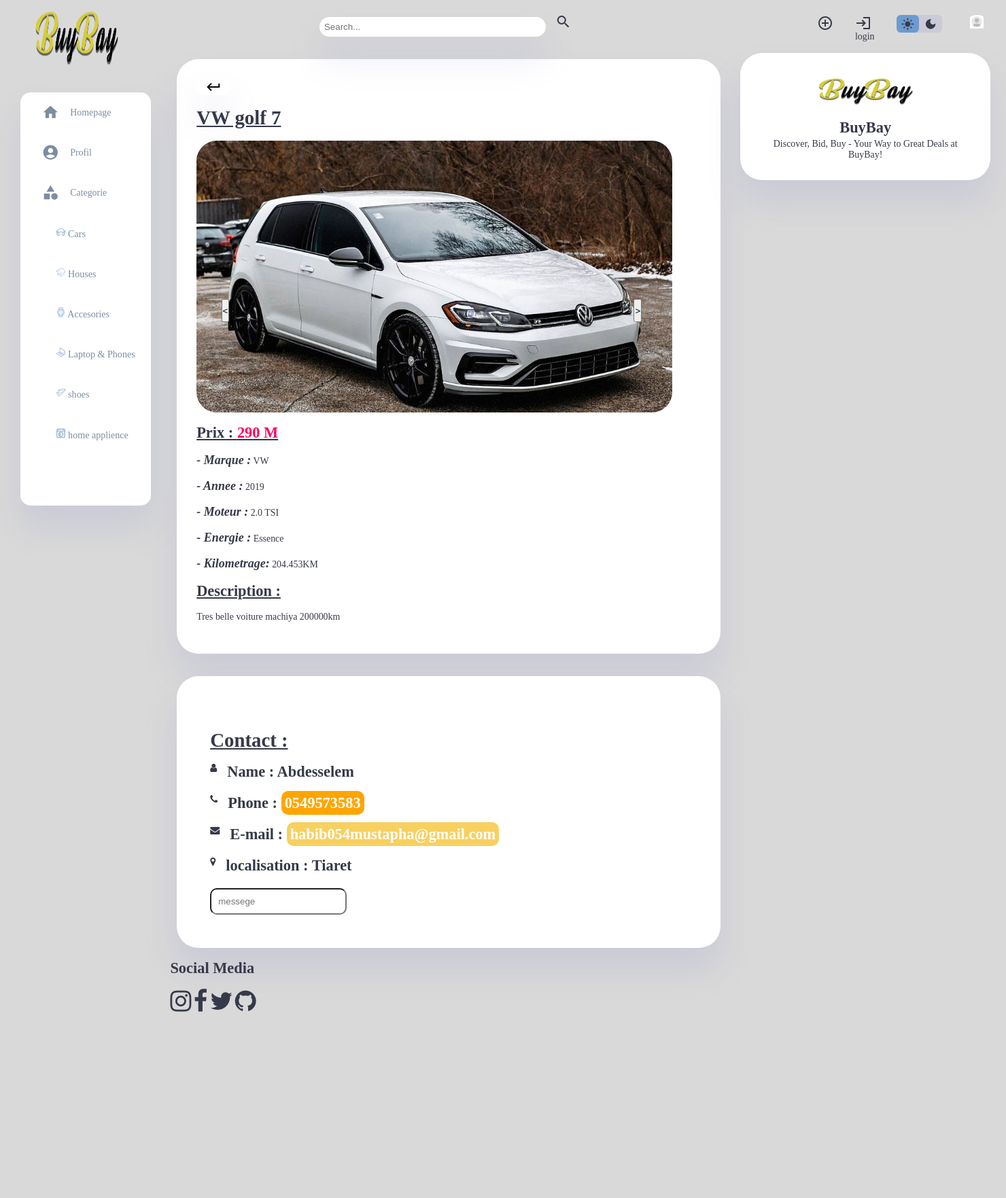
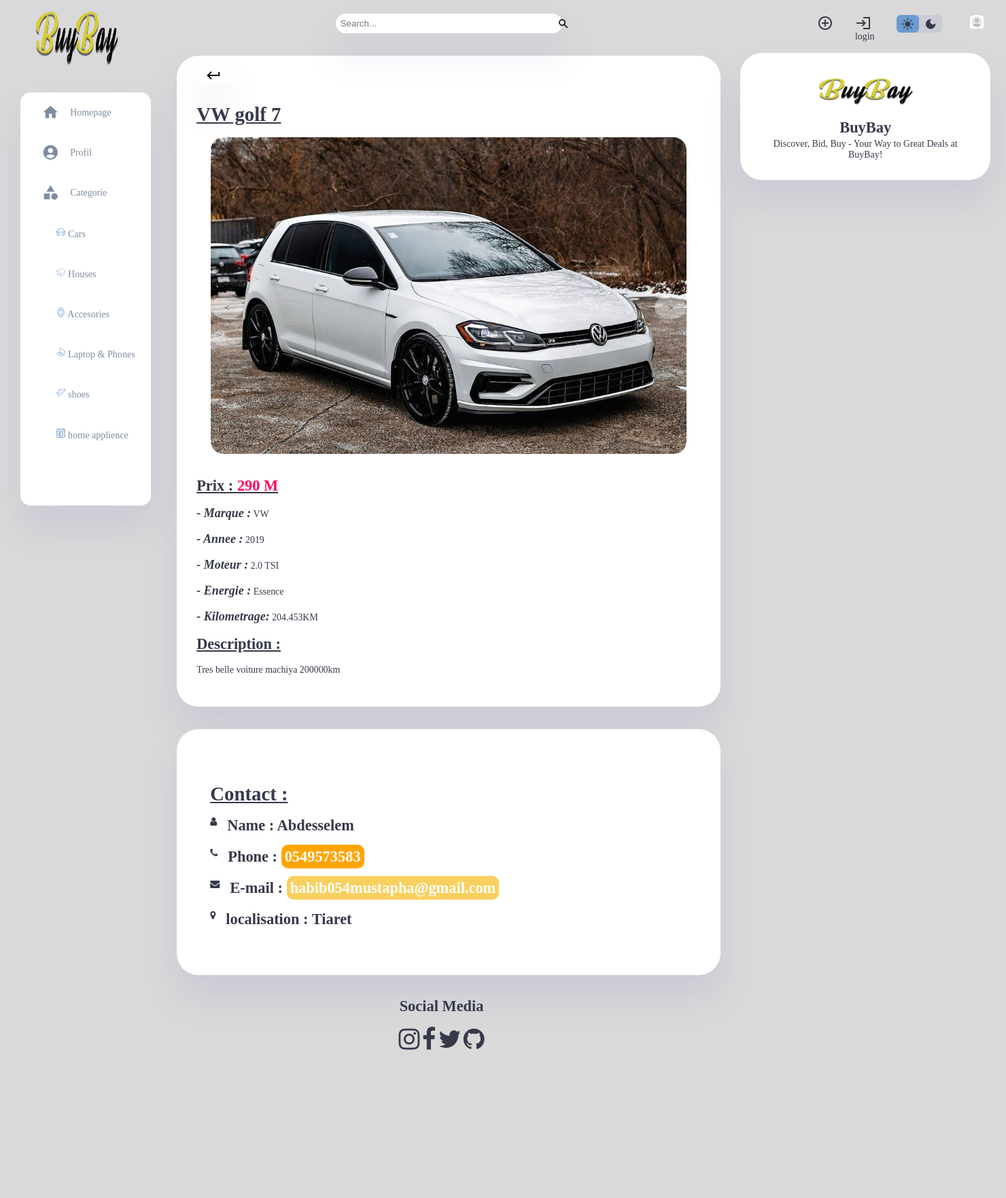
Before and after one commit to Habib1258/Buybay, a Django app: page /it.html in a window 1480 px wide. Shown: the whole page at 68% size. Before the commit the page ends 1489 px from the top, so only its background shows below. Run offline with Django 5.2, Linux system fonts and the light colour scheme; some web fonts are replaced.

Commit message:
new changes

```diff
--- a/buybay_logic/static/JS/index.js
+++ b/buybay_logic/static/JS/index.js
@@ -53,3 +53,21 @@
     }
   }
 }
+
+
+let slideIndex = 0;
+showSlide(slideIndex);
+
+function moveSlide(n) {
+  showSlide(slideIndex += n);
+}
+
+function showSlide(n) {
+  let slides = document.querySelectorAll(".slides img");
+  if (n >= slides.length) {slideIndex = 0}
+  if (n < 0) {slideIndex = slides.length - 1}
+  for (let i = 0; i < slides.length; i++) {
+    slides[i].style.display = "none";
+  }
+  slides[slideIndex].style.display = "flex";
+}
--- a/buybay_logic/static/css/item.css
+++ b/buybay_logic/static/css/item.css
@@ -16,6 +16,8 @@
     --card-border-radius: 2rem;
     --border-radius-1: 0.4rem;
     --border-radius-2: 1.2rem;
+    --border-radius-3: 50%;
+    --border-radius-4: 100%;
 
     --card-padding: 1.8rem;
     --padding-1: 1.2rem;
@@ -255,6 +257,10 @@
     height: 1.2rem;
 }
 
+
+
+
+
 .sear {
     text-align: center;
     padding-top: 20px;
@@ -267,6 +273,7 @@
 }
 
 .sear input{
+    position: relative;
     padding: 7px;
     width: 25em;
     border: none;
@@ -274,6 +281,29 @@
     text-align: left;
     display: inline-table;
     border-radius: var(--border-radius-2);
+
+
+}
+
+.bouu {
+    position: absolute;
+    top: 35px;
+    left: 800px;
+    background-color: transparent;
+    border: none;
+    cursor: pointer;
+    opacity: 1;
+}
+
+
+
+.bun:hover{
+    background-color: #fff5;
+}
+
+.bun .im{
+    width: 20px;
+    height: auto;
 }
 
 
@@ -339,24 +369,7 @@
     scrollbar-width: none;
 }
 
-.inf1 {
-    display: grid;
-    align-self: center;
-    align-items: center;
-    align-content: center;
-    grid-template-columns: repeat(4,1fr);
-    overflow-x: auto;
-    width: 700px;
-    height: auto;
-    scrollbar-width: none;
-}
 
-.inf1 .image {
-    width: 700px;
-    height: 400px;
-    object-fit: cover;
-    border-radius: 30px;
-}
 
 .po{
     border-radius: 10px;
@@ -400,6 +413,7 @@
 }
 
 .ret {
+    position: relative;
     padding: 0px;
     padding-bottom: 0;
     width: 50px;
@@ -408,26 +422,10 @@
     border: none;
     box-shadow: 0 2rem 3rem var(--color-light);
     cursor: pointer;
+    opacity: 1;
 }
 
-.butt{
-    position: absolute;
-    top: 55%;
-    left: 22%;
-    width: 82%;
-    display: flex;
-    justify-content: space-between;
-}
 
-.butt .ne{
-    border: none;
-    border-radius: 50%;
-    font: bold;
-    width: 35px;
-    height: 35px;
-    background-color: #fff5;
-    cursor: pointer;
-}
 
 .blo1{
 
@@ -551,12 +549,65 @@
 }
 
 .cont .social  {
-    padding-left: 100px;
+    padding-left: 200px;
     gap: 12rem;
     cursor: pointer;
     margin-top: 50px;
+    margin-right: 300px;
+    float: left;
 }
 
+.header {
+    float: left;
+    text-align: center;
+    align-items: center;
+    padding: 1rem;
+    margin-left: 320px;
+}
+
+#icon{
+    gap: 20px;
+    text-align: center;
+}
 .add{
     cursor: pointer;
 }
+
+
+.slider {
+    position: relative;
+    width: 100%;
+    max-width: 700px;
+    margin: 0 auto;
+
+  }
+
+  .slides {
+    display: flex;
+  }
+
+  .slides img {
+    width: 100%;
+    height: auto;
+    border-radius: var(--border-radius-2);
+  }
+
+  button {
+    position: absolute;
+    top: 50%;
+    transform: translateY(-50%);
+    background-color: #ffffff;
+    opacity: 0.4;
+    border-radius: var(--border-radius-4);
+    border: none;
+    padding: 10px 20px;
+    cursor: pointer;
+  }
+
+  .pr {
+    left: 0;
+  }
+
+  .ne {
+    right: 0;
+  }
--- a/buybay_logic/templates/it.html
+++ b/buybay_logic/templates/it.html
@@ -61,39 +61,42 @@
         <main>
 
             <div class="sear">
-                <input type="text" placeholder="Search...">
+
                 <a href="#">
-                    <span class="material-icons-sharp">
-                        search
-                    </span>
+                    <input type="text" placeholder="Search...">
+                    <button type="submit" class="bouu"><img src="{% static "/img/sharp_search_black_18dp.png" %}" alt=""></button>
                 </a>
             </div>
            <!--cars-->
             <br>
 
             <div class="conte">
-                <a href="cars.html"><button class="ret">
-                    <span class="material-icons-sharp">
-                        keyboard_return
+                <a href="cars.html">
+                    <button class="ret">
+                        <span class="material-icons-sharp">
+                            keyboard_return
                         </span>
-                </button></a><br>
+                    </button>
+                </a>
+                <br>
                 <br>
                 <div class="blo-1">
                         <h1 style="text-decoration: underline;">VW golf 7 </h1>
 
                             <br>
-
-                        <div class="inf1">
-                            <img src="{% static "/img/golf.jpg" %}" class="image" >
-                            <img src="{% static "/img/golf1.jpg" %}" class="image">
-                            <img src="{% static "/img/golf2.jpg" %}" class="image">
-                            <img src="{% static "/img/golf3.jpg" %}" class="image">
-                            <br>
+                        <div class="slider">
+                            <div class="slides">
+                                <img src="{% static "/img/golf.jpg" %}"  >
+                                <img src="{% static "/img/golf1.jpg" %}" >
+                                <img src="{% static "/img/golf2.jpg" %}" >
+                                <img src="{% static "/img/golf3.jpg" %}" >
+                                <br>
+                            </div>
+                            <div class="button">
+                                <button class="pr" onclick="moveSlide(-1)"><</button>
+                                <button class="ne" onclick="moveSlide(1)">></button><br><br>
+                            </div>
                         </div>
-                            <div class="butt">
-                                <button id="ne"><</button>
-                                <button id="ne">></button><br><br>
-                            </div>
                             <h2 style="text-decoration: underline;">Prix : <span class="danger">290 M</span></h2><br>
                             <h3><span class="cara">  - Marque :</span> VW</h3><br>
                             <h3><span class="cara">  - Annee :</span> 2019</h3><br>
@@ -103,9 +106,7 @@
                             <h2 style="text-decoration: underline;">Description : </h2><br>
                             <h3>Tres belle voiture machiya 200000km </h3>
                             <div class="like-container">
-                                <div class="like-cnt unchecked" id="like-cnt">
-                                <i class="like-btn material-icons">thumb_up</i>
-                              </div>
+
                             </div>
                             <br>
                 </div>
@@ -128,7 +129,7 @@
                             <div class="co"><span class="ico">
                                 <i class="fa fa-map-marker"></i>
                             </span><h2>localisation : Tiaret</h2><br></div>
-                            <input class="txt" type="text" placeholder="messege" style="padding: 10px; border-radius:10px;">
+
 
                 </div>
             </div>
@@ -137,10 +138,10 @@
                 <div class="header">
                     <h2>Social Media </h2>
                     <br>
-                        <a href="https://www.instagram.com/habib__mustapha/"><i class="fa fa-instagram" style="font-size:36px"></i></a>
-                        <a href="https://web.facebook.com/habib.mustapha.9210"><i class="fa fa-facebook" style="font-size:36px"></i></a>
-                        <a href="https://twitter.com/Habib49485244"><i class="fa fa-twitter" style="font-size:36px"></i></a>
-                        <a href="https://github.com/Habib1258"><i class="fa fa-github" style="font-size:36px"></i></a>
+                        <a href="https://www.instagram.com/habib__mustapha/"><i class="fa fa-instagram" id="icon" style="font-size:36px"></i></a>
+                        <a href="https://web.facebook.com/habib.mustapha.9210"><i class="fa fa-facebook" id="icon" style="font-size:36px"></i></a>
+                        <a href="https://twitter.com/Habib49485244"><i class="fa fa-twitter" id="icon" style="font-size:36px"></i></a>
+                        <a href="https://github.com/Habib1258"><i class="fa fa-github" id="icon" style="font-size:36px"></i></a>
                 </div>
 
 
```
Also changed, not shown: buybay_logic/static/css/new.css (+6 -4 lines), buybay_logic/templates/an.html (deleted, +0 -178 lines), buybay_logic/templates/home.html (renamed from buybay_logic/templates/cat_car.html, +63 -80 lines).
